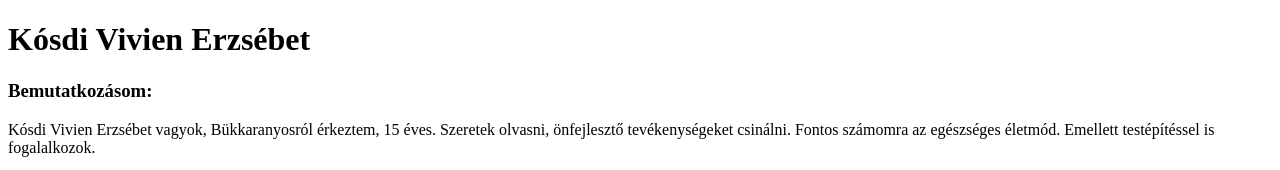
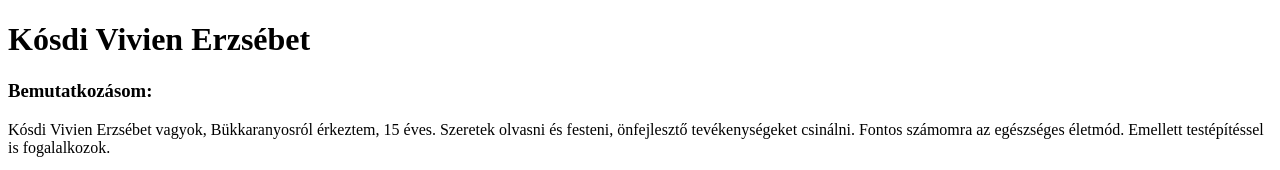
Before and after one commit to KVivienE/IKT, a plain HTML site: page index.html in a window 1280 px wide. Shown: the top 170 px of the page. Drawn offline with Linux system fonts and the light colour scheme.

Commit message:
szovegkesz

```diff
--- a/index.html
+++ b/index.html
@@ -8,7 +8,7 @@
 <body>
     <h1>Kósdi Vivien Erzsébet</h1>
     <h3>Bemutatkozásom:</h3>
-    <p>Kósdi Vivien Erzsébet vagyok, Bükkaranyosról érkeztem, 15 éves. Szeretek olvasni, önfejlesztő tevékenységeket csinálni. Fontos számomra az egészséges életmód. Emellett testépítéssel is fogalalkozok.</p>
+    <p>Kósdi Vivien Erzsébet vagyok, Bükkaranyosról érkeztem, 15 éves. Szeretek olvasni és festeni, önfejlesztő tevékenységeket csinálni. Fontos számomra az egészséges életmód. Emellett testépítéssel is fogalalkozok.</p>
     <p>Nem teljesen tudom még is miért vagyok itt.Viszont azért választottam az oklevelesi technikust mert biztosra tudom, hogy szeretnék egyetemre menni, későbbiekben a célom egy mesterfokú mérnök inforamtikusi diploma lenne.</p>
     <h3>Kollázs képem:</h3>
     <img src="kollázs.png" alt="kollázs" title="kollázs" width="400px">
```
